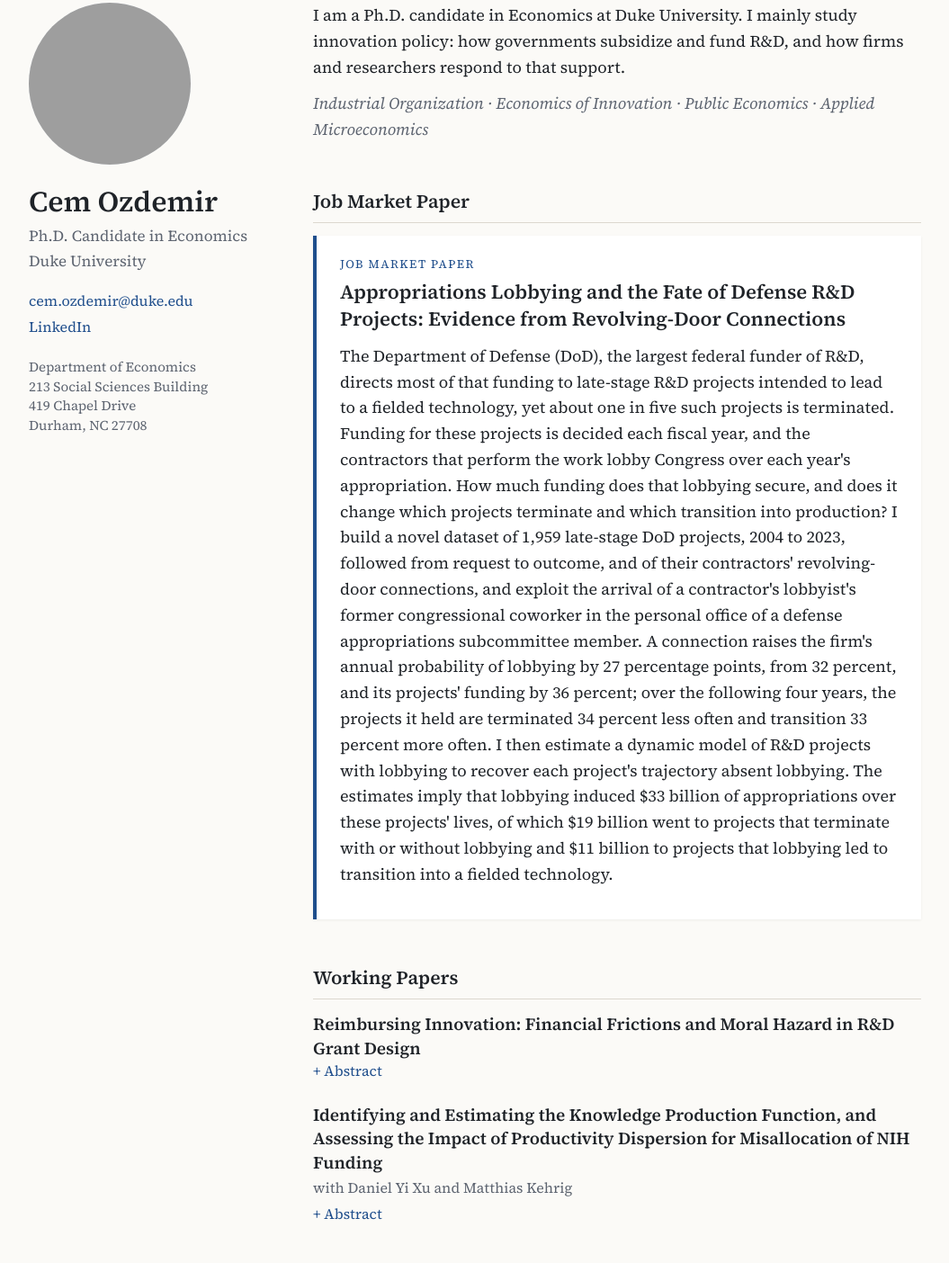
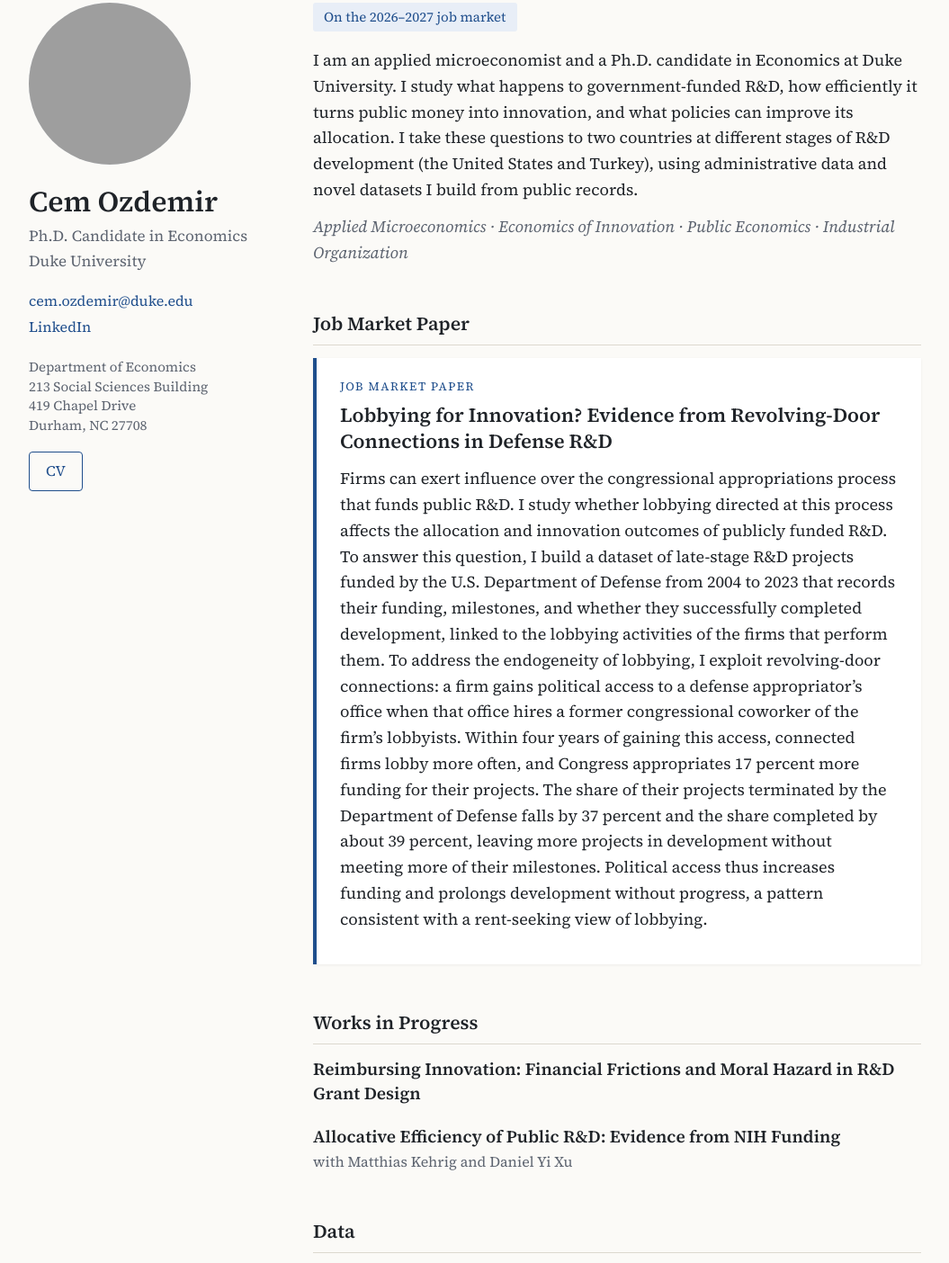
Before and after one commit to cemozd19/cemozd19.github.io, a plain HTML site: page index.html in a window 1280 px wide. Shown: the part 53-1457 px from the top of the page at 90% size, without its empty margins (112-1167 px from the left). Drawn offline with Linux system fonts and the light colour scheme; grey boxes are pictures that could not be loaded.

Commit message:
Add files via upload

```diff
--- a/index.html
+++ b/index.html
@@ -4,7 +4,7 @@
 <meta charset="utf-8">
 <meta name="viewport" content="width=device-width, initial-scale=1">
 <title>Cem Ozdemir</title>
-<meta name="description" content="Cem Ozdemir, Ph.D. candidate in Economics at Duke University. Industrial Organization, Economics of Innovation, Public Economics.">
+<meta name="description" content="Cem Ozdemir, Ph.D. candidate in Economics at Duke University. Applied Microeconomics, Economics of Innovation, Public Economics, Industrial Organization.">
 <link rel="preconnect" href="https://fonts.googleapis.com">
 <link rel="preconnect" href="https://fonts.gstatic.com" crossorigin>
 <link href="https://fonts.googleapis.com/css2?family=Source+Serif+4:ital,opsz,wght@0,8..60,400;0,8..60,600;1,8..60,400&display=swap" rel="stylesheet">
@@ -157,41 +157,37 @@
       419 Chapel Drive<br>
       Durham, NC 27708
     </div>
+    <a class="cv-btn" href="cozdemir_cv.pdf" target="_blank" rel="noopener">CV</a>
   </aside>
 
   <main>
+    <div class="market">On the 2026&ndash;2027 job market</div>
     <p class="intro">
-      I am a Ph.D. candidate in Economics at Duke University. I mainly study innovation policy:
-      how governments subsidize and fund R&amp;D, and how firms and researchers respond to that support.
+      I am an applied microeconomist and a Ph.D. candidate in Economics at Duke University. I study what
+      happens to government-funded R&amp;D, how efficiently it turns public money into innovation, and what
+      policies can improve its allocation. I take these questions to two countries at different stages of R&amp;D development
+      (the United States and Turkey), using administrative data and novel datasets I build from public records.
     </p>
-    <p class="fields">Industrial Organization · Economics of Innovation · Public Economics · Applied Microeconomics</p>
+    <p class="fields">Applied Microeconomics · Economics of Innovation · Public Economics · Industrial Organization</p>
 
     <h2>Job Market Paper</h2>
     <div class="jmp">
       <div class="label">Job Market Paper</div>
-      <h3>Appropriations Lobbying and the Fate of Defense R&amp;D Projects: Evidence from Revolving-Door Connections</h3>
+      <h3>Lobbying for Innovation? Evidence from Revolving-Door Connections in Defense R&amp;D</h3>
       <p>
-        The Department of Defense (DoD), the largest federal funder of R&amp;D, directs most of that funding to late-stage R&amp;D projects intended to lead to a fielded technology, yet about one in five such projects is terminated. Funding for these projects is decided each fiscal year, and the contractors that perform the work lobby Congress over each year's appropriation. How much funding does that lobbying secure, and does it change which projects terminate and which transition into production? I build a novel dataset of 1,959 late-stage DoD projects, 2004 to 2023, followed from request to outcome, and of their contractors' revolving-door connections, and exploit the arrival of a contractor's lobbyist's former congressional coworker in the personal office of a defense appropriations subcommittee member. A connection raises the firm's annual probability of lobbying by 27 percentage points, from 32 percent, and its projects' funding by 36 percent; over the following four years, the projects it held are terminated 34 percent less often and transition 33 percent more often. I then estimate a dynamic model of R&amp;D projects with lobbying to recover each project's trajectory absent lobbying. The estimates imply that lobbying induced $33 billion of appropriations over these projects' lives, of which $19 billion went to projects that terminate with or without lobbying and $11 billion to projects that lobbying led to transition into a fielded technology.
+        Firms can exert influence over the congressional appropriations process that funds public R&amp;D. I study whether lobbying directed at this process affects the allocation and innovation outcomes of publicly funded R&amp;D. To answer this question, I build a dataset of late-stage R&amp;D projects funded by the U.S. Department of Defense from 2004 to 2023 that records their funding, milestones, and whether they successfully completed development, linked to the lobbying activities of the firms that perform them. To address the endogeneity of lobbying, I exploit revolving-door connections: a firm gains political access to a defense appropriator’s office when that office hires a former congressional coworker of the firm’s lobbyists. Within four years of gaining this access, connected firms lobby more often, and Congress appropriates 17 percent more funding for their projects. The share of their projects terminated by the Department of Defense falls by 37 percent and the share completed by about 39 percent, leaving more projects in development without meeting more of their milestones. Political access thus increases funding and prolongs development without progress, a pattern consistent with a rent-seeking view of lobbying.
       </p>
     </div>
 
-    <h2>Working Papers</h2>
+    <h2>Works in Progress</h2>
 
     <div class="paper">
       <h3>Reimbursing Innovation: Financial Frictions and Moral Hazard in R&amp;D Grant Design</h3>
-      <details>
-        <summary>Abstract</summary>
-        <p></p>
-      </details>
     </div>
 
     <div class="paper">
-      <h3>Identifying and Estimating the Knowledge Production Function, and Assessing the Impact of Productivity Dispersion for Misallocation of NIH Funding</h3>
-      <div class="coauth">with Daniel Yi Xu and Matthias Kehrig</div>
-      <details>
-        <summary>Abstract</summary>
-        <p></p>
-      </details>
+      <h3>Allocative Efficiency of Public R&amp;D: Evidence from NIH Funding</h3>
+      <div class="coauth">with Matthias Kehrig and Daniel Yi Xu</div>
     </div>
 
     <h2>Data</h2>
@@ -218,7 +214,7 @@
       </p>
     </div>
 
-    <footer>Draft, September 2026</footer>
+    <footer>Last updated October 2026</footer>
   </main>
 
 </div>
```
Also changed, not shown: 1 other file.
